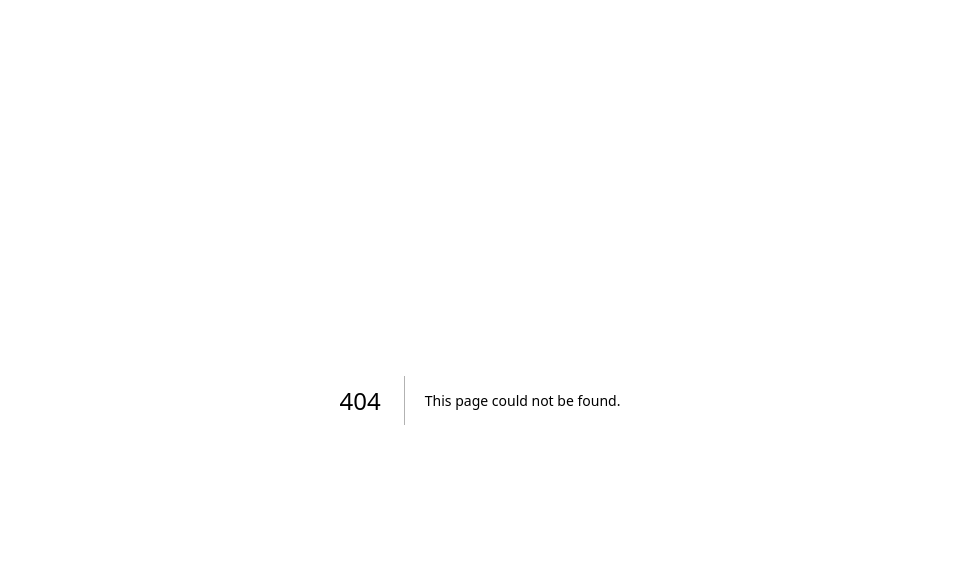
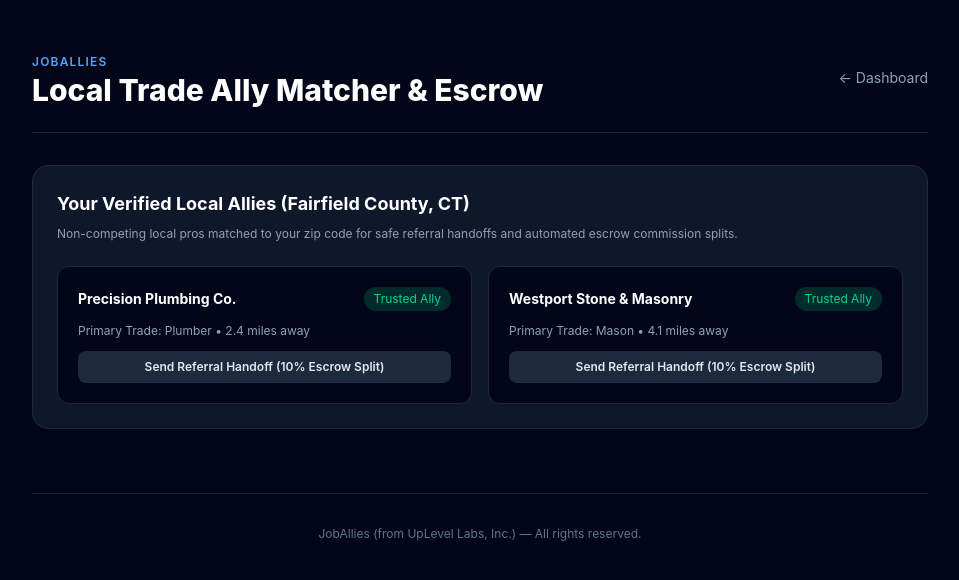
Before and after one commit to dberger111/joballies, a Next.js app: page /dashboard/network in a window 1280 px wide. Before the commit this address had no page. Shown: the top 580 px of the page, without its empty margins (160-1119 px from the left). Built offline with nearby package versions, Linux system fonts and the light colour scheme.

Commit message:
Build out voice estimate assistant, supplier cart sync, and local trade ally network escrow tools

```diff
--- /dev/null
+++ b/app/dashboard/network/page.tsx
@@ -0,0 +1,54 @@
+'use client';
+import Link from 'next/link';
+
+export default function TradeNetworkPage() {
+  return (
+    <main className="min-h-screen bg-slate-950 text-slate-100 font-sans p-6 md:p-12">
+      <div className="max-w-4xl mx-auto space-y-8">
+        <div className="flex justify-between items-center border-b border-slate-800 pb-6">
+          <div>
+            <span className="text-xs font-semibold text-blue-400 uppercase tracking-widest">JobAllies</span>
+            <h1 className="text-3xl font-extrabold text-white">Local Trade Ally Matcher & Escrow</h1>
+          </div>
+          <Link href="/dashboard" className="text-slate-400 hover:text-white text-sm transition">
+            ← Dashboard
+          </Link>
+        </div>
+
+        <div className="bg-slate-900 border border-slate-800 p-6 rounded-2xl space-y-6">
+          <div className="space-y-2">
+            <h3 className="text-lg font-bold text-white">Your Verified Local Allies (Fairfield County, CT)</h3>
+            <p className="text-xs text-slate-400">Non-competing local pros matched to your zip code for safe referral handoffs and automated escrow commission splits.</p>
+          </div>
+
+          <div className="grid grid-cols-1 md:grid-cols-2 gap-4">
+            <div className="bg-slate-950 border border-slate-800 p-5 rounded-xl space-y-3">
+              <div className="flex justify-between items-center">
+                <h4 className="font-bold text-white text-sm">Precision Plumbing Co.</h4>
+                <span className="bg-emerald-500/20 text-emerald-400 text-xs px-2.5 py-1 rounded-full">Trusted Ally</span>
+              </div>
+              <p className="text-xs text-slate-400">Primary Trade: Plumber • 2.4 miles away</p>
+              <button onClick={() => alert("Referral split invite sent to Plumber ally!")} className="bg-slate-800 hover:bg-slate-700 text-slate-200 text-xs font-semibold py-2 px-4 rounded-lg transition w-full">
+                Send Referral Handoff (10% Escrow Split)
+              </button>
+            </div>
+
+            <div className="bg-slate-950 border border-slate-800 p-5 rounded-xl space-y-3">
+              <div className="flex justify-between items-center">
+                <h4 className="font-bold text-white text-sm">Westport Stone & Masonry</h4>
+                <span className="bg-emerald-500/20 text-emerald-400 text-xs px-2.5 py-1 rounded-full">Trusted Ally</span>
+              </div>
+              <p className="text-xs text-slate-400">Primary Trade: Mason • 4.1 miles away</p>
+              <button onClick={() => alert("Referral split invite sent to Mason ally!")} className="bg-slate-800 hover:bg-slate-700 text-slate-200 text-xs font-semibold py-2 px-4 rounded-lg transition w-full">
+                Send Referral Handoff (10% Escrow Split)
+              </button>
+            </div>
+          </div>
+        </div>
+      </div>
+      <footer className="max-w-4xl mx-auto w-full text-center border-t border-slate-800/80 pt-8 mt-16 text-xs text-slate-500">
+        JobAllies (from UpLevel Labs, Inc.) — All rights reserved.
+      </footer>
+    </main>
+  );
+}
--- /dev/null
+++ b/app/dashboard/supplier-cart/page.tsx
@@ -0,0 +1,66 @@
+'use client';
+import { useState } from 'react';
+import Link from 'next/link';
+
+export default function SupplierCartPage() {
+  const [ordered, setOrdered] = useState(false);
+
+  return (
+    <main className="min-h-screen bg-slate-950 text-slate-100 font-sans p-6 md:p-12">
+      <div className="max-w-3xl mx-auto space-y-8">
+        <div className="flex justify-between items-center border-b border-slate-800 pb-6">
+          <div>
+            <span className="text-xs font-semibold text-blue-400 uppercase tracking-widest">JobAllies</span>
+            <h1 className="text-3xl font-extrabold text-white">Wholesale Supplier Cart Sync</h1>
+          </div>
+          <Link href="/dashboard" className="text-slate-400 hover:text-white text-sm transition">
+            ← Dashboard
+          </Link>
+        </div>
+
+        <div className="bg-slate-900 border border-slate-800 p-6 rounded-2xl space-y-4">
+          <div className="flex justify-between items-center">
+            <h3 className="text-lg font-bold text-white">Active Quote #8492 Materials</h3>
+            <span className="text-xs font-medium text-blue-400 bg-blue-950/50 px-3 py-1 rounded-full border border-blue-800/50">
+              Home Depot Pro Xtra Connected (#HD-99420)
+            </span>
+          </div>
+
+          <div className="space-y-3 pt-2">
+            <div className="flex justify-between items-center bg-slate-950 p-4 rounded-xl border border-slate-800">
+              <div>
+                <p className="text-sm font-bold text-white">50-Amp Outdoor Subpanel Kit</p>
+                <p className="text-xs text-slate-400">SKU: #100-294-392 • Qty: 1</p>
+              </div>
+              <span className="text-emerald-400 font-semibold text-sm">$240.00</span>
+            </div>
+            <div className="flex justify-between items-center bg-slate-950 p-4 rounded-xl border border-slate-800">
+              <div>
+                <p className="text-sm font-bold text-white">THHN Copper Wire (50ft Roll)</p>
+                <p className="text-xs text-slate-400">SKU: #492-102-383 • Qty: 1</p>
+              </div>
+              <span className="text-emerald-400 font-semibold text-sm">$110.00</span>
+            </div>
+          </div>
+
+          <div className="pt-4 flex gap-4">
+            <button
+              onClick={() => setOrdered(true)}
+              className="bg-blue-600 hover:bg-blue-500 text-white font-semibold w-full py-3 rounded-xl transition text-sm shadow-lg shadow-blue-600/25"
+            >
+              Push Cart to Home Depot Pro Checkout
+            </button>
+          </div>
+          {ordered && (
+            <p className="text-emerald-400 text-sm text-center pt-2 font-medium">
+              Cart successfully synced! Ready for local pickup or jobsite delivery.
+            </p>
+          )}
+        </div>
+      </div>
+      <footer className="max-w-3xl mx-auto w-full text-center border-t border-slate-800/80 pt-8 mt-16 text-xs text-slate-500">
+        JobAllies (from UpLevel Labs, Inc.) — All rights reserved.
+      </footer>
+    </main>
+  );
+}
--- /dev/null
+++ b/app/dashboard/voice-quote/page.tsx
@@ -0,0 +1,78 @@
+'use client';
+import { useState } from 'react';
+import Link from 'next/link';
+
+export default function VoiceQuotePage() {
+  const [recording, setRecording] = useState(false);
+  const [transcript, setTranscript] = useState("");
+  const [generated, setGenerated] = useState(false);
+
+  const toggleRecording = () => {
+    if (!recording) {
+      setRecording(true);
+      setTranscript("Listening... Speak your project scope out loud.");
+      setTimeout(() => {
+        setTranscript("50-amp subpanel installation in basement, 4 hours labor, $350 materials, client is Sarah Miller in Westport CT.");
+        setRecording(false);
+        setGenerated(true);
+      }, 3500);
+    }
+  };
+
+  return (
+    <main className="min-h-screen bg-slate-950 text-slate-100 font-sans p-6 md:p-12">
+      <div className="max-w-3xl mx-auto space-y-8">
+        <div className="flex justify-between items-center border-b border-slate-800 pb-6">
+          <div>
+            <span className="text-xs font-semibold text-blue-400 uppercase tracking-widest">JobAllies</span>
+            <h1 className="text-3xl font-extrabold text-white">Voice-to-Estimate Field Assistant</h1>
+          </div>
+          <Link href="/dashboard" className="text-slate-400 hover:text-white text-sm transition">
+            ← Dashboard
+          </Link>
+        </div>
+
+        <div className="bg-slate-900 border border-slate-800 p-8 rounded-3xl text-center space-y-6 shadow-2xl">
+          <p className="text-sm text-slate-400 max-w-lg mx-auto">
+            Tap the microphone and speak your job notes from the truck. Our AI instantly parses your voice into a professional line-item quote.
+          </p>
+
+          <button
+            onClick={toggleRecording}
+            className={`w-24 h-24 rounded-full flex items-center justify-center mx-auto text-3xl transition shadow-xl ${recording ? 'bg-red-600 animate-pulse text-white' : 'bg-blue-600 hover:bg-blue-500 text-white'}`}
+          >
+            {recording ? '🎙️' : '🎤'}
+          </button>
+
+          <p className="text-xs font-mono text-slate-400 bg-slate-950 p-4 rounded-xl border border-slate-800">
+            {transcript || "Tap microphone to start voice recording..."}
+          </p>
+        </div>
+
+        {generated && (
+          <div className="bg-slate-900 border border-emerald-500/50 p-6 rounded-2xl space-y-4 animate-fadeIn">
+            <div className="flex justify-between items-center">
+              <h3 className="text-lg font-bold text-white">Generated Estimate #8492</h3>
+              <span className="bg-emerald-500/20 text-emerald-400 text-xs font-semibold px-3 py-1 rounded-full">Ready to Text</span>
+            </div>
+            <div className="space-y-2 text-sm text-slate-300">
+              <p><strong>Client:</strong> Sarah Miller (Westport, CT)</p>
+              <p><strong>Scope:</strong> 50-amp subpanel installation</p>
+              <p><strong>Labor:</strong> 4 hours ($600)</p>
+              <p><strong>Materials:</strong> Subpanel kit & breakers ($350)</p>
+              <p className="text-emerald-400 font-bold pt-2">Total Estimate: $950.00</p>
+            </div>
+            <div className="pt-2 flex gap-4">
+              <button onClick={() => alert("Estimate sent via SMS and Email!")} className="bg-emerald-600 hover:bg-emerald-500 text-white font-semibold w-full py-3 rounded-xl transition text-sm">
+                Send Quote to Client via SMS
+              </button>
+            </div>
+          </div>
+        )}
+      </div>
+      <footer className="max-w-3xl mx-auto w-full text-center border-t border-slate-800/80 pt-8 mt-16 text-xs text-slate-500">
+        JobAllies (from UpLevel Labs, Inc.) — All rights reserved.
+      </footer>
+    </main>
+  );
+}
```
